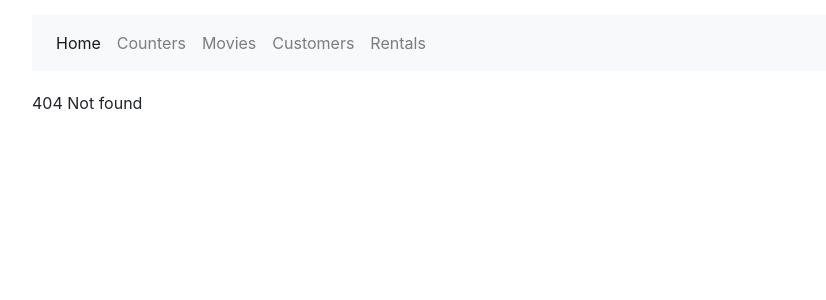
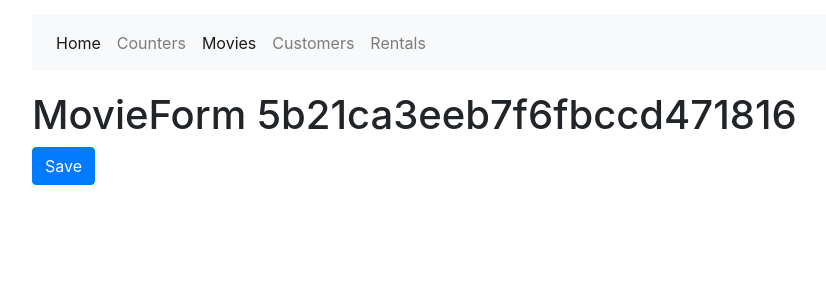
Before and after one commit to mnedzka/movies-portal-react, a React (Create React App) app: page /movies/5b21ca3eeb7f6fbccd471816 in a window 1280 px wide. Before the commit this address led to /not-found. Shown: the top 300 px of the page, without its empty margins (53-879 px from the left). Built offline with nearby package versions, Linux system fonts and the light colour scheme.

Commit message:
Add possibility to go to single movie

```diff
--- a/src/App.js
+++ b/src/App.js
@@ -65,10 +65,11 @@ class App extends Component {
               </React.Fragment>
             )}
           />
-          <Route path='/movies' component={Movies} exact />
-          <Route path='/not-found' component={NotFound} />
+          <Route path='/movies/:id' component={MovieForm} exact />
+          <Route path='/movies/' component={Movies} exact />
           <Route path='/rentals' component={Rentals} />
           <Route path='/customers' component={Customers} />
+          <Route path='/not-found' component={NotFound} />
           <Redirect from='/' to='/movies' exact />
           <Redirect to='/not-found' />
         </Switch>
--- a/src/components/MovieForm.jsx
+++ b/src/components/MovieForm.jsx
@@ -1,7 +1,14 @@
 import React from 'react';
 
-const MovieForm = () => {
-  return <h1>MovieForm</h1>;
+const MovieForm = ({ match, history }) => {
+  return (
+    <React.Fragment>
+      <h1>MovieForm {match.params.id}</h1>
+      <button className='btn btn-primary' onClick={() => history.push('/movies')}>
+        Save
+      </button>
+    </React.Fragment>
+  );
 };
 
 export default MovieForm;
--- a/src/components/MoviesTable.jsx
+++ b/src/components/MoviesTable.jsx
@@ -1,10 +1,15 @@
 import React, { Component } from 'react';
 import Like from './common/Like';
 import Table from './common/Table';
+import { Link } from 'react-router-dom';
 
 class MoviesTable extends Component {
   columns = [
-    { path: 'title', label: 'Title' },
+    {
+      path: 'title',
+      label: 'Title',
+      content: movie => <Link to={`/movies/${movie._id}`}>{movie.title}</Link>,
+    },
     { path: 'genre.name', label: 'Genre' },
     { path: 'numberInStock', label: 'Stock' },
     { path: 'dailyRentalRate', label: 'Rate' },
```
